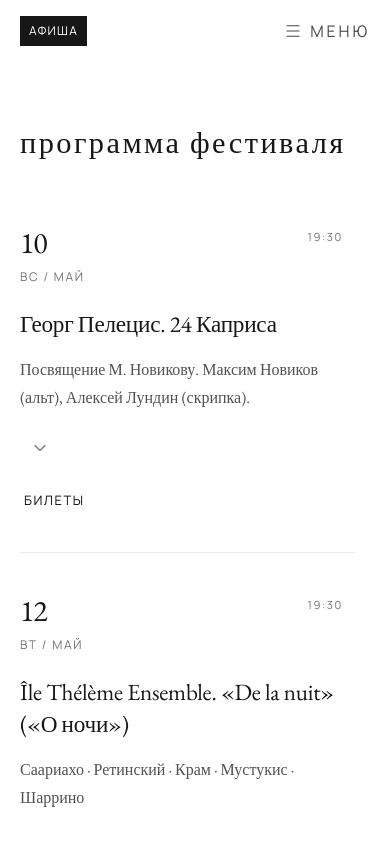
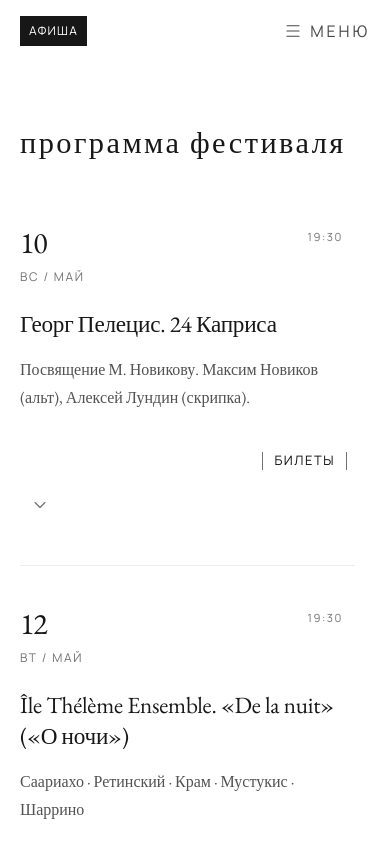
Before and after one commit to avdeenkovalentin99-ctrl/composers21, a React (Vite) app: page /afisha in a window 390 px wide. Shown: the top 843 px of the page. Built offline with nearby package versions, Linux system fonts and the light colour scheme.

Commit message:
Update site

```diff
--- a/src/app/data/broadcasts.ts
+++ b/src/app/data/broadcasts.ts
@@ -43,6 +43,18 @@ const urlByConcertId: Partial<Record<ConcertProgrammeItem["id"], string>> = {
   "2026-05-19-opensoundquartet": "https://www.culture.ru/live/broadcast/158190/opensoundorchestra-kvartety",
   "2026-05-20-opensoundorchestra":
     "https://www.culture.ru/live/broadcast/158193/opensoundorchestra-vremena-goda-ne-vivaldi",
+  "2026-05-25-daniil-sayamov-glinka-quartet":
+    "https://www.culture.ru/live/broadcast/158195/daniil-sayamov-kvartet-im-glinki",
+  "2026-05-26-pianisty-kompozitory":
+    "https://www.culture.ru/live/broadcast/159195/pianisty-kompozitory",
+  "2026-05-27-desyatnikov-love-and-life":
+    "https://www.culture.ru/live/broadcast/159196/leonid-desyatnikov-lyubov-i-zhizn-poeta",
+  "2026-05-28-brezel-melodiya":
+    "https://www.culture.ru/live/broadcast/159198/brezel-ensemble-i-khorovoi-ansambl-melodiya-novaya-sakralnost",
+  "2026-05-29-milyausha-khayrullina":
+    "https://www.culture.ru/live/broadcast/159201/milyausha-khairullina-tvorcheskii-vecher-kompozitora",
+  "2026-05-31-gromche-slova":
+    "https://www.culture.ru/live/broadcast/159204/gromche-slova-zaklyuchitelnyi-koncert-festivalya",
 };
 
 const composersByConcertId: Record<ConcertProgrammeItem["id"], string> = {
@@ -71,6 +83,7 @@ const initialRecordedConcertIds = new Set<ConcertProgrammeItem["id"]>([
   "2026-05-15-solisty-nizhnego-novgoroda",
   "2026-05-19-opensoundquartet",
   "2026-05-20-opensoundorchestra",
+  "2026-05-25-daniil-sayamov-glinka-quartet",
 ]);
 
 const excludedBroadcastConcertIds = new Set<ConcertProgrammeItem["id"]>([
--- a/src/app/data/festival.ts
+++ b/src/app/data/festival.ts
@@ -18,5 +18,5 @@ export const festivalInfo: FestivalInfo = {
     "Галерея Нико — музей работ классика советского и постсоветского искусства академика Н. Б. Никогосяна и креативное пространство в центре Москвы, открытое для творческих идей.",
   telegram: "https://t.me/shtillwater",
   phone: "+7 926 276 8057",
-  email: "shtillwater@list.ru",
+  email: "festival@21centurycomposers.com",
 };
--- a/src/app/pages/AfishaPage.tsx
+++ b/src/app/pages/AfishaPage.tsx
@@ -61,6 +61,14 @@ function buildEventDate(dateLabel: string) {
   };
 }
 
+function buildEventDateTime(dateLabel: string, timeLabel: string) {
+  const dayMatch = dateLabel.match(/\d{1,2}/);
+  const [hours = 0, minutes = 0] = timeLabel.split(":").map(Number);
+  const day = dayMatch ? Number(dayMatch[0]) : 1;
+
+  return new Date(2026, 4, day, hours, minutes).getTime();
+}
+
 function renderTextRows(items: string[], keyPrefix: string, gapClassName = "h-4") {
   return items.map((item, index) => {
     const normalizedItem = item.trim();
@@ -103,6 +111,7 @@ function EventAccordion({
 }) {
   const dateParts = useMemo(() => buildEventDate(event.date), [event.date]);
   const eventStartTime = event.time ?? concertStartTime;
+  const isPastEvent = Date.now() > buildEventDateTime(event.date, eventStartTime);
   const keepPosterInColor = event.id === "2026-05-13-v-ischezayushem-gorode";
 
   function handleTicketClick() {
@@ -157,7 +166,7 @@ function EventAccordion({
                     ? "\u0421\u0432\u0435\u0440\u043D\u0443\u0442\u044C \u043F\u0440\u043E\u0433\u0440\u0430\u043C\u043C\u0443"
                     : "\u041F\u043E\u043A\u0430\u0437\u0430\u0442\u044C \u043F\u0440\u043E\u0433\u0440\u0430\u043C\u043C\u0443"
                 }
-                className="inline-flex h-10 w-10 items-center justify-center text-neutral-500 transition-colors duration-200 ease-out hover:text-neutral-900"
+                className="hidden h-10 w-10 items-center justify-center text-neutral-500 transition-colors duration-200 ease-out hover:text-neutral-900 md:inline-flex"
               >
                 <motion.span
                   animate={{ rotate: isOpen ? 180 : 0 }}
@@ -169,8 +178,13 @@ function EventAccordion({
               </button>
             </div>
 
-            <div className="pr-2 pt-1 text-left md:min-w-[120px] md:text-right">
-              {event.ticketLink ? (
+            <div className="flex flex-col gap-3 pr-2 pt-1 md:min-w-[120px]">
+              <div className="text-right">
+                {isPastEvent ? (
+                  <span className="font-editorial-sans font-small-caps relative inline-flex px-3 py-[2px] text-[13px] font-normal tracking-[0.12em] text-neutral-400 before:pointer-events-none before:absolute before:bottom-[3px] before:left-0 before:top-[3px] before:w-0 before:border-l before:border-neutral-300 after:pointer-events-none after:absolute after:bottom-[3px] after:right-0 after:top-[3px] after:w-0 after:border-r after:border-neutral-300 md:px-1 md:py-[1px] md:before:hidden md:after:hidden">
+                    {"\u0441\u043E\u0431\u044B\u0442\u0438\u0435 \u043F\u0440\u043E\u0448\u043B\u043E"}
+                  </span>
+                ) : event.ticketLink ? (
                   <a
                     href={event.ticketLink}
                     target="_blank"
@@ -179,11 +193,31 @@ function EventAccordion({
                     aria-label={
                       "\u041A\u0443\u043F\u0438\u0442\u044C \u0431\u0438\u043B\u0435\u0442\u044B \u043D\u0430 \u043A\u043E\u043D\u0446\u0435\u0440\u0442"
                     }
-                  className="font-editorial-sans relative inline-flex px-1 py-[1px] text-[13px] font-normal uppercase tracking-[0.12em] text-neutral-500 transition-all duration-150 ease-out hover:px-3 hover:py-[2px] hover:text-neutral-900 before:pointer-events-none before:absolute before:bottom-[3px] before:left-0 before:top-[3px] before:w-0 before:border-l before:border-neutral-800 before:opacity-0 before:transition-opacity before:duration-150 before:ease-out hover:before:opacity-100 after:pointer-events-none after:absolute after:bottom-[3px] after:right-0 after:top-[3px] after:w-0 after:border-r after:border-neutral-800 after:opacity-0 after:transition-opacity after:duration-150 after:ease-out hover:after:opacity-100"
+                    className="font-editorial-sans relative inline-flex px-3 py-[2px] text-[13px] font-normal uppercase tracking-[0.12em] text-neutral-500 transition-colors duration-150 ease-out hover:text-neutral-900 before:pointer-events-none before:absolute before:bottom-[3px] before:left-0 before:top-[3px] before:w-0 before:border-l before:border-neutral-500 before:transition-colors before:duration-150 before:ease-out hover:before:border-neutral-800 after:pointer-events-none after:absolute after:bottom-[3px] after:right-0 after:top-[3px] after:w-0 after:border-r after:border-neutral-500 after:transition-colors after:duration-150 after:ease-out hover:after:border-neutral-800 md:px-1 md:py-[1px] md:transition-all md:before:opacity-0 md:after:opacity-0 md:hover:px-3 md:hover:py-[2px] md:hover:before:opacity-100 md:hover:after:opacity-100"
                   >
                     {"\u0411\u0418\u041B\u0415\u0422\u042B"}
                   </a>
                 ) : null}
+              </div>
+              <button
+                type="button"
+                onClick={onToggle}
+                aria-expanded={isOpen}
+                aria-label={
+                  isOpen
+                    ? "\u0421\u0432\u0435\u0440\u043D\u0443\u0442\u044C \u043F\u0440\u043E\u0433\u0440\u0430\u043C\u043C\u0443"
+                    : "\u041F\u043E\u043A\u0430\u0437\u0430\u0442\u044C \u043F\u0440\u043E\u0433\u0440\u0430\u043C\u043C\u0443"
+                }
+                className="inline-flex h-10 w-10 items-center justify-center text-neutral-500 transition-colors duration-200 ease-out hover:text-neutral-900 md:hidden"
+              >
+                <motion.span
+                  animate={{ rotate: isOpen ? 180 : 0 }}
+                  transition={{ duration: 0.24, ease: "easeInOut" }}
+                  className="inline-flex"
+                >
+                  <ChevronDown size={20} strokeWidth={1.4} />
+                </motion.span>
+              </button>
             </div>
           </div>
 
--- a/src/app/pages/PrivacyPage.tsx
+++ b/src/app/pages/PrivacyPage.tsx
@@ -1,7 +1,7 @@
 import { PageContainer } from "../layout/PageContainer";
 
 const pageTitle = "\u041f\u043e\u043b\u0438\u0442\u0438\u043a\u0430 \u043a\u043e\u043d\u0444\u0438\u0434\u0435\u043d\u0446\u0438\u0430\u043b\u044c\u043d\u043e\u0441\u0442\u0438";
-const contactEmail = "shtillwater@list.ru";
+const contactEmail = "festival@21centurycomposers.com";
 
 const paragraphs = [
   "\u0421\u0430\u0439\u0442 \u0444\u0435\u0441\u0442\u0438\u0432\u0430\u043b\u044f \u00ab\u041a\u043e\u043c\u043f\u043e\u0437\u0438\u0442\u043e\u0440\u044b XXI \u0432\u0435\u043a\u0430\u00bb \u043c\u043e\u0436\u0435\u0442 \u0438\u0441\u043f\u043e\u043b\u044c\u0437\u043e\u0432\u0430\u0442\u044c \u0444\u0430\u0439\u043b\u044b cookie \u0438 \u0442\u0435\u0445\u043d\u0438\u0447\u0435\u0441\u043a\u0438\u0435 \u0441\u0440\u0435\u0434\u0441\u0442\u0432\u0430 \u0430\u043d\u0430\u043b\u0438\u0442\u0438\u043a\u0438 \u0434\u043b\u044f \u043a\u043e\u0440\u0440\u0435\u043a\u0442\u043d\u043e\u0439 \u0440\u0430\u0431\u043e\u0442\u044b \u0441\u0430\u0439\u0442\u0430 \u0438 \u0443\u043b\u0443\u0447\u0448\u0435\u043d\u0438\u044f \u043f\u043e\u043b\u044c\u0437\u043e\u0432\u0430\u0442\u0435\u043b\u044c\u0441\u043a\u043e\u0433\u043e \u043e\u043f\u044b\u0442\u0430.",
--- a/src/app/router.tsx
+++ b/src/app/router.tsx
@@ -116,6 +116,10 @@ function getPageMeta(pathname: string): PageMeta {
   };
 }
 
+function PageLoadingSpace() {
+  return <div aria-hidden="true" className="min-h-[calc(100svh-5rem)] bg-[var(--color-bg)]" />;
+}
+
 function RootLayout() {
   const location = useLocation();
   const outlet = useOutlet();
@@ -222,7 +226,7 @@ function RootLayout() {
             exit={{ opacity: 0 }}
             transition={{ duration: 0.4, ease: [0.42, 0, 0.58, 1] }}
           >
-            <Suspense fallback={null}>{outlet}</Suspense>
+            <Suspense fallback={<PageLoadingSpace />}>{outlet}</Suspense>
             {showFooter ? <SiteFooter /> : null}
           </motion.div>
         </AnimatePresence>
```
Also changed, not shown: src/app/components/hero/HomeHero.tsx (+6 -6 lines), src/app/layout/SiteHeader.tsx (+24 -6 lines). Lines whose indentation alone changed are shown as unchanged.
